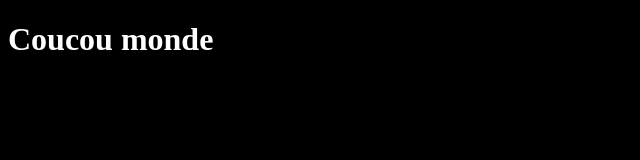
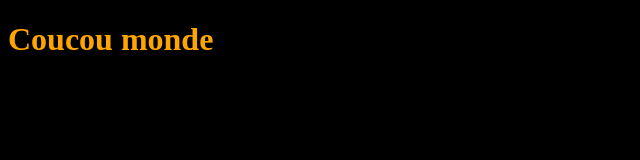
Before and after one commit to JRavatOnlineFormaPRo/exercice_integration, a plain HTML site: page index.html in a window 1280 px wide. Shown: the whole page, without its empty margins (0-640 px from the left). Drawn offline with Linux system fonts and the light colour scheme.

Commit message:
changement couleur H1 blanc => orange

```diff
--- a/styles.css
+++ b/styles.css
@@ -1,6 +1,9 @@
 body  {
     background:black;
-    color:white;
+}
+
+h1  {
+    color:orange;
 }
 
 html {
```
